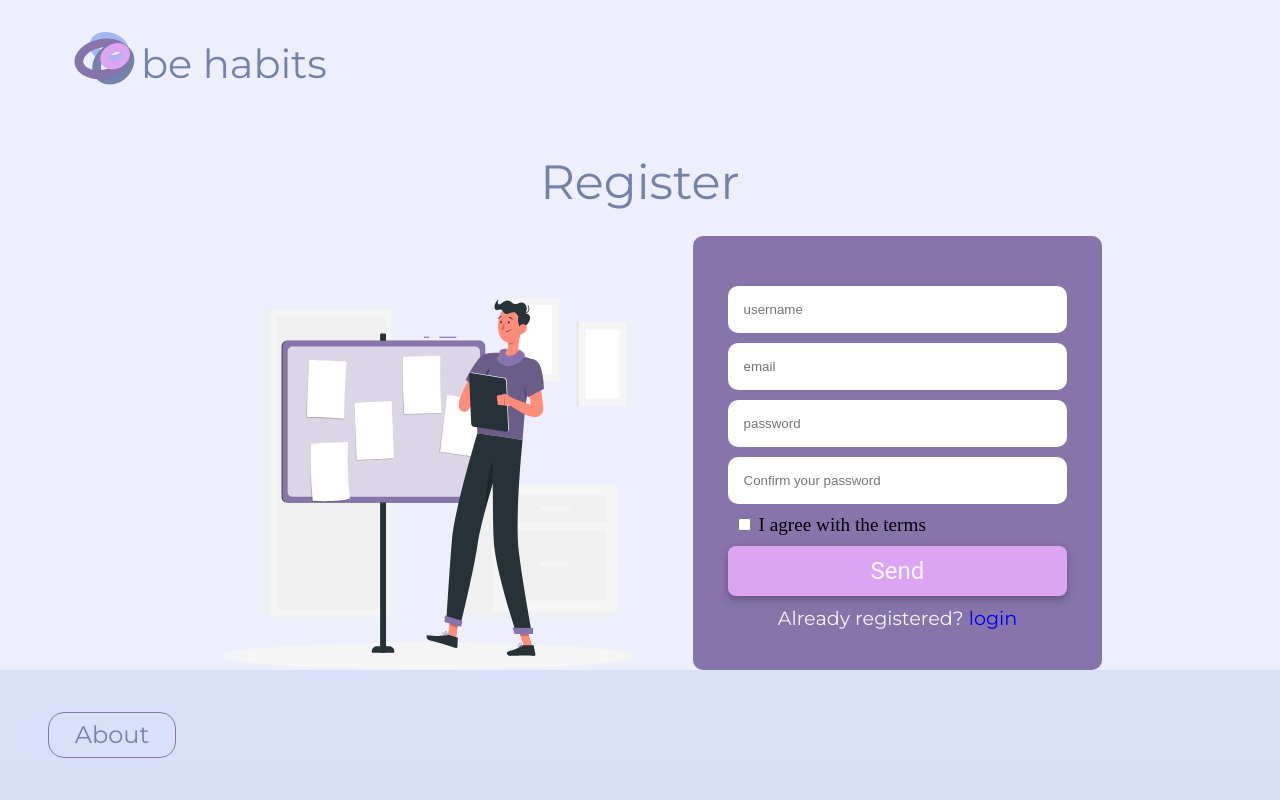
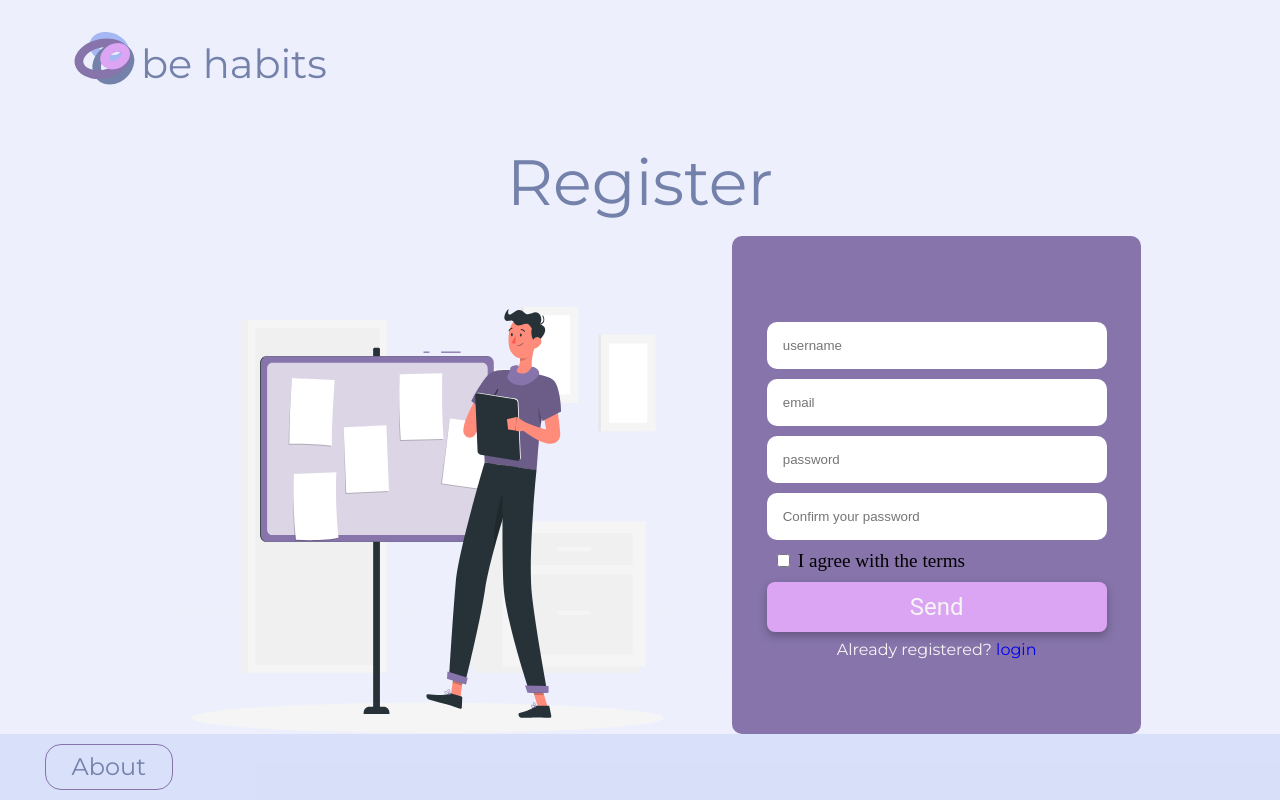
Before and after one commit to nicole-malaquias/kindnes, a React (Create React App) app: page /register in a window 1280 px wide. Built offline with nearby package versions, Linux system fonts and the light colour scheme.

Commit message:
style: font size of paragraph fixed

```diff
--- a/src/components/Button/styles.js
+++ b/src/components/Button/styles.js
@@ -10,7 +10,7 @@ export const Container = styled.button`
       : `var(--pink)`};
 
   color: ${(props) =>
-    props.colorT === "white" ? `var(--white)` : `var(--black)`};
+    props.color === "white" ? `var(--white)` : `var(--black)`};
 
   color: var(--white);
   border: none;
--- a/src/components/FormRegister/index.js
+++ b/src/components/FormRegister/index.js
@@ -22,7 +22,7 @@ const FormRegister = () => {
       .required("Required field")
       .matches(
         "(?=.*?[A-Z])(?=.*?[a-z])(?=.*?[0-9])(?=.*?[#?!@$%^&*-])",
-        "Password must contain  at least one number,  both lower and uppercase letters and special characters"
+        "must contain number, both lower and uppercase letters and special characters"
       ),
     passwordConfirm: yup
       .string()
--- a/src/components/FormRegister/styled.js
+++ b/src/components/FormRegister/styled.js
@@ -8,7 +8,8 @@ export const Container = styled.div`
   justify-content: center;
   border-radius: 10px;
   & p {
-    margin-top: 10px;
+    margin-top: 0.5rem;
+    font-size: 1rem;
   }
   h2 {
     font-size: 2rem;
--- a/src/pages/Register/styled.js
+++ b/src/pages/Register/styled.js
@@ -12,7 +12,8 @@ export const Container = styled.div`
   }
 
   @media only screen and (min-width: 768px) {
-    h2 {
+    > h2 {
+      font-size: 4rem;
       margin: 2rem;
     }
   }
```
